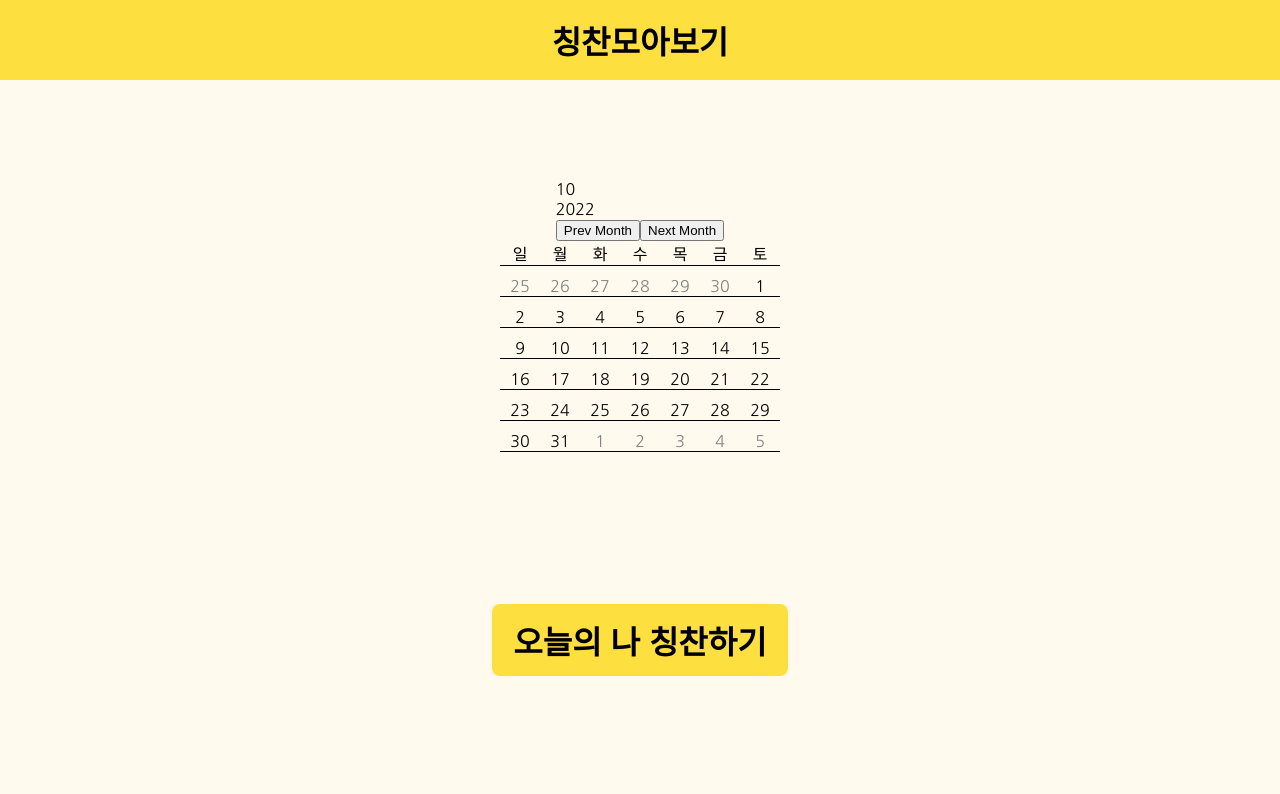
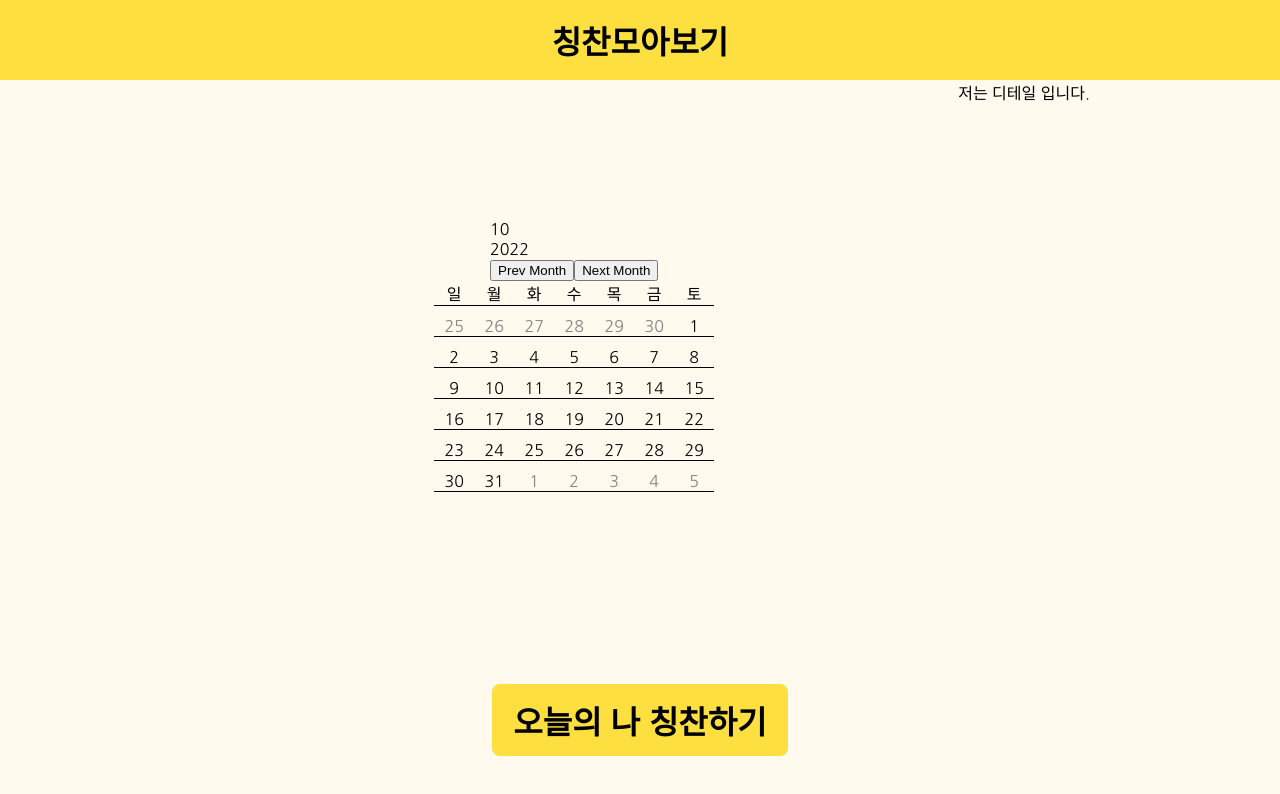
Before and after one commit to Woohyeok97/CCH, a React (Create React App) app in the folder front/: page /list in a window 1280 px wide. Shown: the top 794 px of the page. Built offline with nearby package versions, Linux system fonts and the light colour scheme.

Commit message:
디테일 페이지 view방식 변경

```diff
--- a/front/src/component/common/appWrap.jsx
+++ b/front/src/component/common/appWrap.jsx
@@ -9,7 +9,6 @@ function AppWrap({ children, background }) {
     flex-direction: column;
     height : 100%;
     position : relative;
-
     background : ${(props)=> props.background || '#FFF9E8' };
   `
 
--- /dev/null
+++ b/front/src/component/common/layoutBox.jsx
@@ -0,0 +1,22 @@
+/* eslint-disable */
+import React from 'react'
+import styled from 'styled-components'
+
+function LayoutBox({ children, basis, direction, justifyContent }) {
+
+  const LayoutBox = styled.section`
+    display : flex;
+    flex-basis : ${(props)=> props.basis };
+    flex-direction : ${(props)=> props.direction || 'row' };
+    justify-content : ${(props)=> props.justifyContent || 'center' };
+
+  `
+  return (
+    <LayoutBox basis={basis} direction={direction} justifyContent={justifyContent}>
+    { children }
+    </LayoutBox>
+  )
+}
+
+
+export default LayoutBox;
--- /dev/null
+++ b/front/src/component/list/detail.jsx
@@ -0,0 +1,16 @@
+/* eslint-disable */
+import React from 'react'
+import styled from 'styled-components'
+
+function Detail() {
+
+  const Detail = styled.div`
+
+  `
+
+  return(
+    <Detail>저는 디테일 입니다.</Detail>
+  )
+}
+
+export default Detail
--- a/front/src/page/list.jsx
+++ b/front/src/page/list.jsx
@@ -1,15 +1,22 @@
 /* eslint-disable */
 import React from 'react'
+
+//컴포넌트
 import Appwrap from '../component/common/appWrap'
 import Header from '../component/common/header'
+import LayoutBox from '../component/common/layoutBox'
 import Calendar from '../component/list/calendar'
+import Detail from '../component/list/detail'
 import UploadButton from '../component/list/uploadButton'
 
 function List() {
   return(
     <Appwrap background='#FFF9EE'>
       <Header>칭찬모아보기</Header>
-      <Calendar/>
+      <LayoutBox basis="70%">
+        <Calendar/>
+        <Detail/>
+      </LayoutBox>
       <UploadButton/>
     </Appwrap>
   )
```
